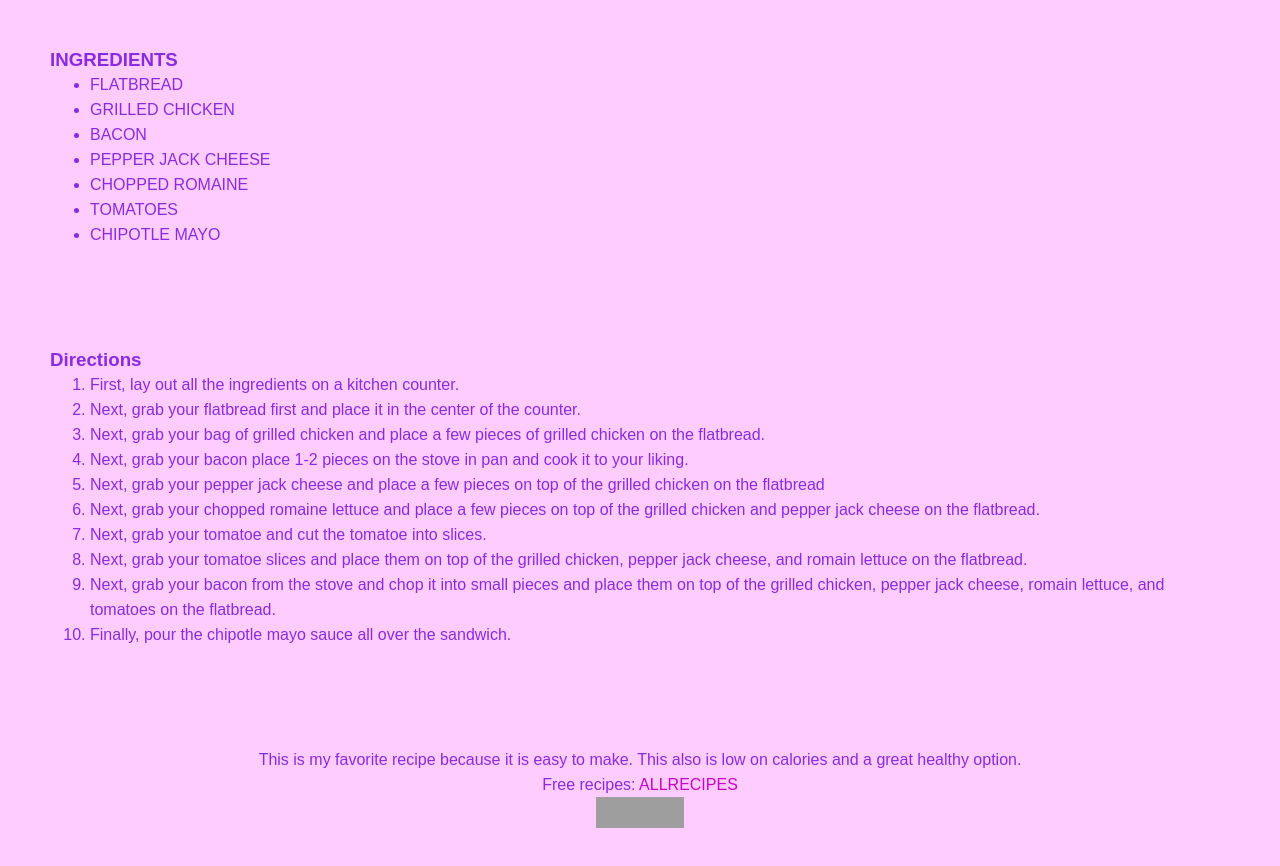
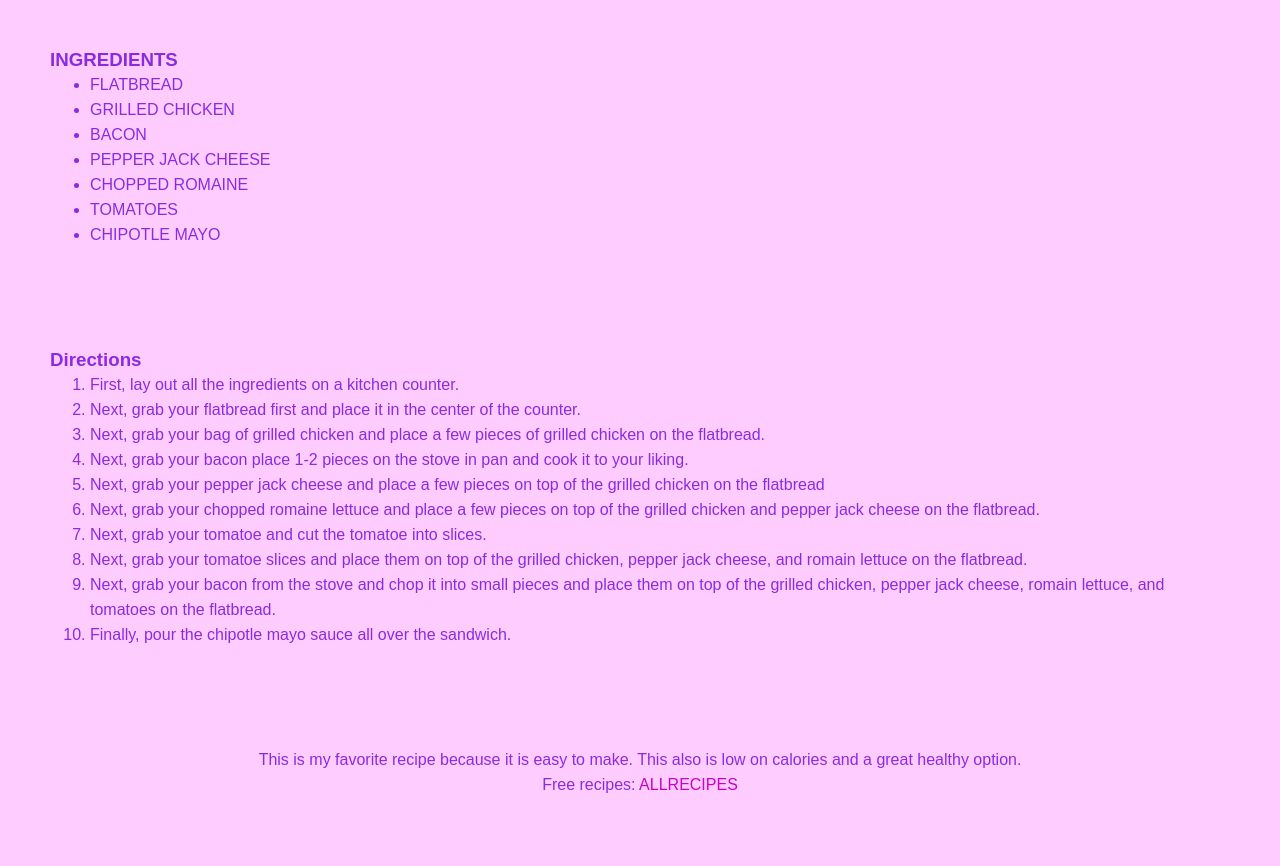
Before and after one commit to felderelijah/CSIT121, a plain HTML site: page lab02/index.html in a window 1280 px wide. Shown: the part 236-1102 px from the top of the page. Drawn offline with Linux system fonts and the light colour scheme; grey boxes are pictures that could not be loaded.

Commit message:
Update index.html
I removed one link that validator site had suggested

```diff
--- a/lab02/index.html
+++ b/lab02/index.html
@@ -45,17 +45,6 @@
       <footer>
         <p>This is my favorite recipe because it is easy to make. This also is low on calories and a great healthy option.</p>
       <p>Free recipes: <a href="https://www.allrecipes.com" target="_blank">Allrecipes</a></p>
-
-<!-- the code below was suggested through the validator website to show proof that there were no errors and that my document validates as a CSS3 & SVG -->
-
-<!-- I made the link open a new tab just so it doesn't intefer with the assignment itself because the use of XHTML-->
-      <p>
-    <a href="http://jigsaw.w3.org/css-validator/check/referer" target="_blank">
-        <img style="border:0;width:88px;height:31px"
-            src="http://jigsaw.w3.org/css-validator/images/vcss"
-            alt="Valid CSS!">
-    </a>
-</p>
 </footer>
 
 		</body>
```
